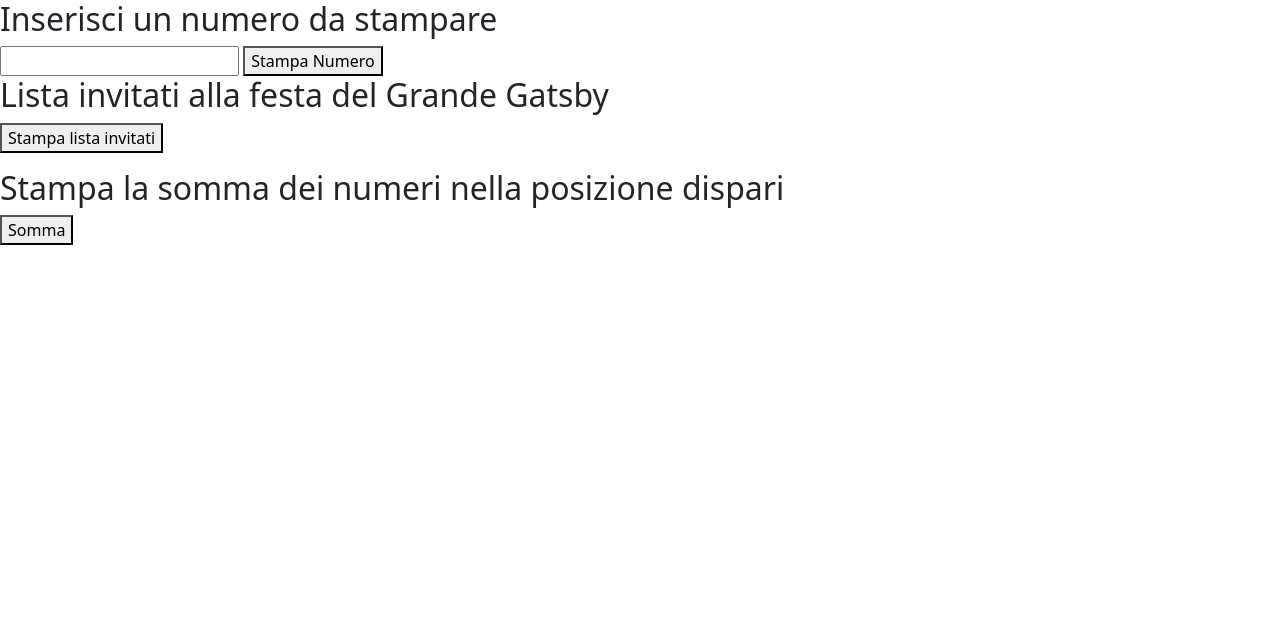
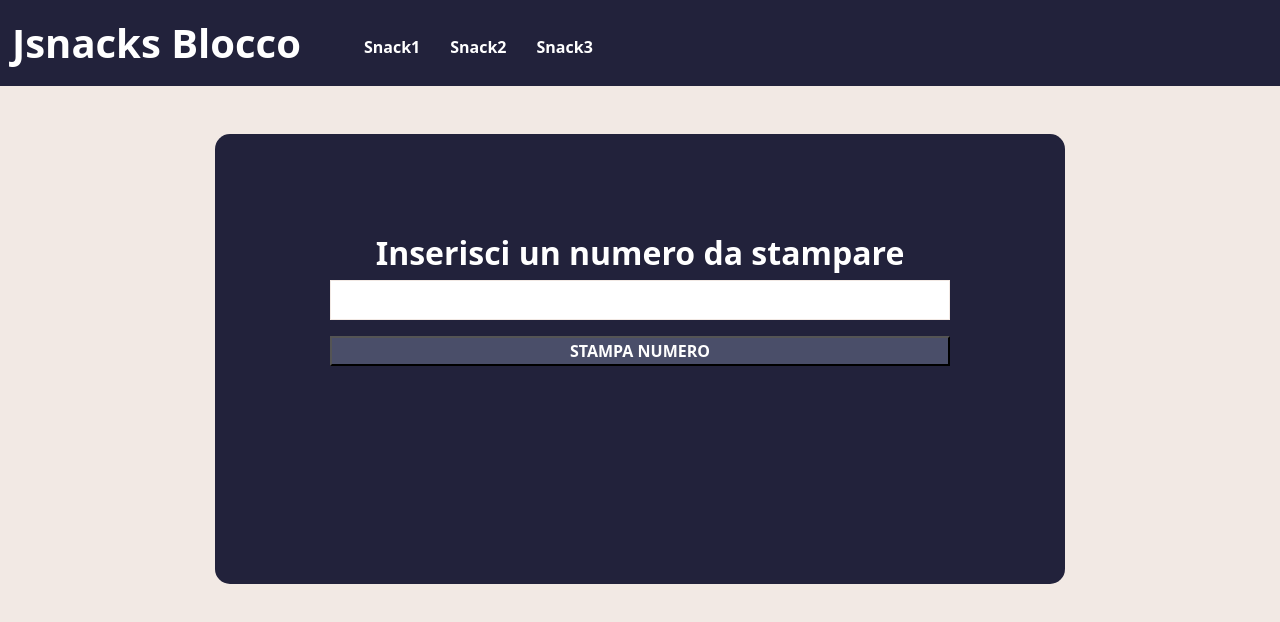
Before and after one commit to MartinelliFabio/js-jsnacks-blocco-2, a plain HTML site: page index.html in a window 1280 px wide. Drawn offline with nearby package versions, Linux system fonts and the light colour scheme.

Commit message:
divided the sections into several pages + added style to pages

```diff
--- a/css/style.css
+++ b/css/style.css
@@ -0,0 +1,69 @@
+/* ! Utility */
+:root {
+    --bg: #f2e9e4;
+    --button: #4a4e69;
+    --dark-blue: #22223b;
+    --button-hover: #9a8c98;
+}
+
+body {
+    background-color: var(--bg);
+}
+
+nav {
+    background-color: var(--dark-blue);
+}
+
+/* ! Navbar */
+ul>li {
+    list-style: none;
+    margin: 0 15px;
+}
+
+/* ! CSS dell'html dello snack */
+.container-form {
+    width: 850px;
+    height: 450px;
+    background-color: var(--dark-blue);
+    border-radius: 15px;
+}
+
+/* ! CSS specifico dell'html dello snack */
+.snacks2 {
+    width: 850px;
+    height: 650px;
+    background-color: var(--dark-blue);
+    border-radius: 15px;
+}
+
+.form {
+    width: 75%;
+    margin: 0 auto;
+    padding-top: 100px;
+}
+
+input {
+    border: 1px solid var(--bg);
+    width: 100%;
+    height: 40px;
+}
+
+button {
+    width: 100%;
+    background-color: var(--button);
+}
+
+a {
+    text-decoration: none;
+}
+
+/* ! Hover */
+span:hover {
+    color: var(--button-hover);
+    transition: 0.3s;
+}
+
+button:hover {
+    background-color: var(--button-hover);
+    transition: 0.3s;
+}
--- a/index.html
+++ b/index.html
@@ -10,23 +10,35 @@
 </head>
 <body>
 
-<!-- Html dello Snack1 -->
-<h2>Inserisci un numero da stampare</h2>
-<input type="number" id="inputUser">
-<button>Stampa Numero</button>
-<div class="output-number"></div>
+<!-- Navbar -->
+<nav class="navbar">
+    <div class="container-fluid">
+        <a class="navbar-brand fs-1 fw-bold text-white" href="#"><span>Jsnacks Blocco</span></a>
+        <div class="me-auto" id="navbarNav">
+        <ul class="d-flex mt-4 fs-6">
+            <li class="nav-item">
+                <a class="fw-bold text-white" href="#"><span>Snack1</span></a>
+            </li>
+            <li class="nav-item">
+                <a class="fw-bold text-white" href="./page/snack2.html"><span>Snack2</span></a>
+            </li>
+            <li class="nav-item">
+                <a class="fw-bold text-white" href="./page/snacks3.html"><span>Snack3</span></a>
+            </li>
+        </ul>
+        </div>
+    </div>
+</nav>
 
-<!-- Html dello Snack2 -->
-<h2>Lista invitati alla festa del Grande Gatsby</h2>
-<button class="btn-invitati">Stampa lista invitati</button>
-<div class="d-flex flex-column">
-    <p class="output-lista"></p>
-</div>
-
-<!-- Html dello Snack3 -->
-<h2>Stampa la somma dei numeri nella posizione dispari</h2>
-<button class="btn-somma">Somma</button>
-<div class="output-somma"></div>
+    <!-- Html dello Snack1 -->
+    <div class="container text-center container-form d-flex flex-column text-white mt-5">
+        <div class="form">
+            <h2 class="fw-bold">Inserisci un numero da stampare</h2>
+            <input type="number" id="inputUser">
+            <button class="btn-number my-3 text-white fw-bold text-uppercase">Stampa Numero</button>
+            <p class="output-number fw-bold fs-4"></p>
+        </div>
+    </div>
 
 <script src="./js/script.js">
 
--- a/js/script.js
+++ b/js/script.js
@@ -6,13 +6,16 @@
 --------------------------------------------------------------------------------------------------- */
 
 // Creo la variabile btn
-let btnNumber = document.querySelector('button');
+let btnNumber = document.querySelector('.btn-number');
 
 // Funzione che stampa il numero
 const stampNumber = function() {
     let inputNumber = document.getElementById('inputUser').value;
     let risultato = document.querySelector('.output-number');
-    if(inputNumber % 2 == 0) { // Se il numero è pari, lo stampo così
+
+    if(inputNumber == '') { // Se il numero è pari, lo stampo così
+        risultato.innerHTML = 'Devi immettere un valore!'
+    } else if(inputNumber % 2 == 0) {
         risultato.innerHTML = 'Questo numero è pari: ' + inputNumber;
     } else {
         inputNumber++; // Se il numero è dispari, stampo il numero successibo
@@ -21,91 +24,3 @@ const stampNumber = function() {
     inputUser.value = '';
 }
 btnNumber.addEventListener('click', stampNumber);
-
-/*  -----------------------------------------------------------------------------------------------
-
-    **Snack2**
-
-    Generatore di “nomi cognomi” casuali: il Grande Gatsby ha  una lista di nomi e una lista di cognomi, e da queste vuole generare una falsa lista di invitati con nome e cognome.
---------------------------------------------------------------------------------------------------- */
-
-// Creo la variabile btn
-let btnLista = document.querySelector('.btn-invitati');
-
-// Creo l'array dove inserirò i valori randomici
-let arrInvitati = [];
-
-// Funzione che stampa la lista dei nomi
-const stampList = function() {
-
-    document.querySelector('.output-lista').innerHTML = '';
-
-    // Lista Nomi
-    let nome = ['Fabio', 'Leonardo', 'Marco', 'Giacomo', 'Giorgia', 'Laura', 'Mattia'];
-
-    // Lista Cognomi
-    let cognome = ['Martinelli', 'Giorgetti', 'Rossi', 'Verdi', 'Bianchini', 'Bravetti', 'Bagiacchi'];
-
-    // Ciclo for
-    for(let i = 0; i < 8; i++) {
-        let listaRandom = Math.floor(Math.random()*nome.length); // lista random dei nomi
-        let listaRandom2 = Math.floor(Math.random()*cognome.length); // lista random dei cognomi
-
-        let listaNomi = nome[listaRandom];
-        let listaCognomi = cognome[listaRandom2];
-
-        arrInvitati.push(listaNomi + ' ' + listaCognomi);
-
-        let lista = document.createElement('p');
-        document.querySelector('.output-lista').append(lista);
-
-        lista.innerHTML = arrInvitati[i];
-    }
-    arrInvitati = [];
-}
-
-btnLista.addEventListener('click', stampList);
-
-/*  -----------------------------------------------------------------------------------------------
-
-    **Snack3**
-
-    Crea un array di numeri interi e fai la somma di tutti gli elementi che sono in posizione dispari
---------------------------------------------------------------------------------------------------- */
-
-// Creo la variabile btn
-let btnSomma = document.querySelector('.btn-somma');
-
-// Creo l'array per i numeri
-let arrNumeri = [];
-
-// Creo la variabile dispari per immagazzinare i numeri nella posizione dispari
-let dispari = 0;
-
-// Creo la funzione per la somma
-const somma = function() {
-
-    // Creo la variabile numeriDaGenerare per dare un massimo di numeri
-    const numeriDaGenerare = 10;
-    document.querySelector('.output-somma').innerHTML = '';
-    let risultatoSomma = document.querySelector('.output-somma');
-
-    for(let i = 0; i <= numeriDaGenerare; i++) {
-        let random = Math.floor(Math.random() * 100); // Variabile random con numeri randomici da 0 fino a 100
-
-        arrNumeri.push(random); // Push del random all'interno dell'array
-
-        // If per vedere la posizione dispari dei numeri
-        if(i % 2 != 0) {
-            dispari += arrNumeri[i];
-        }
-
-    risultatoSomma.innerHTML = 'La somma di tutti gli elementi che sono in posizioni dispari è: ' + dispari;
-    }
-
-    // Svuoto l'array e la variabile dispary
-    arrNumeri = [];
-    dispari = 0;
-}
-
-btnSomma.addEventListener('click', somma);
```
Also changed, not shown: js/script2.js (added, +43 -0 lines), js/script3.js (added, +43 -0 lines), page/snack2.html (added, +47 -0 lines), page/snacks3.html (added, +45 -0 lines).
